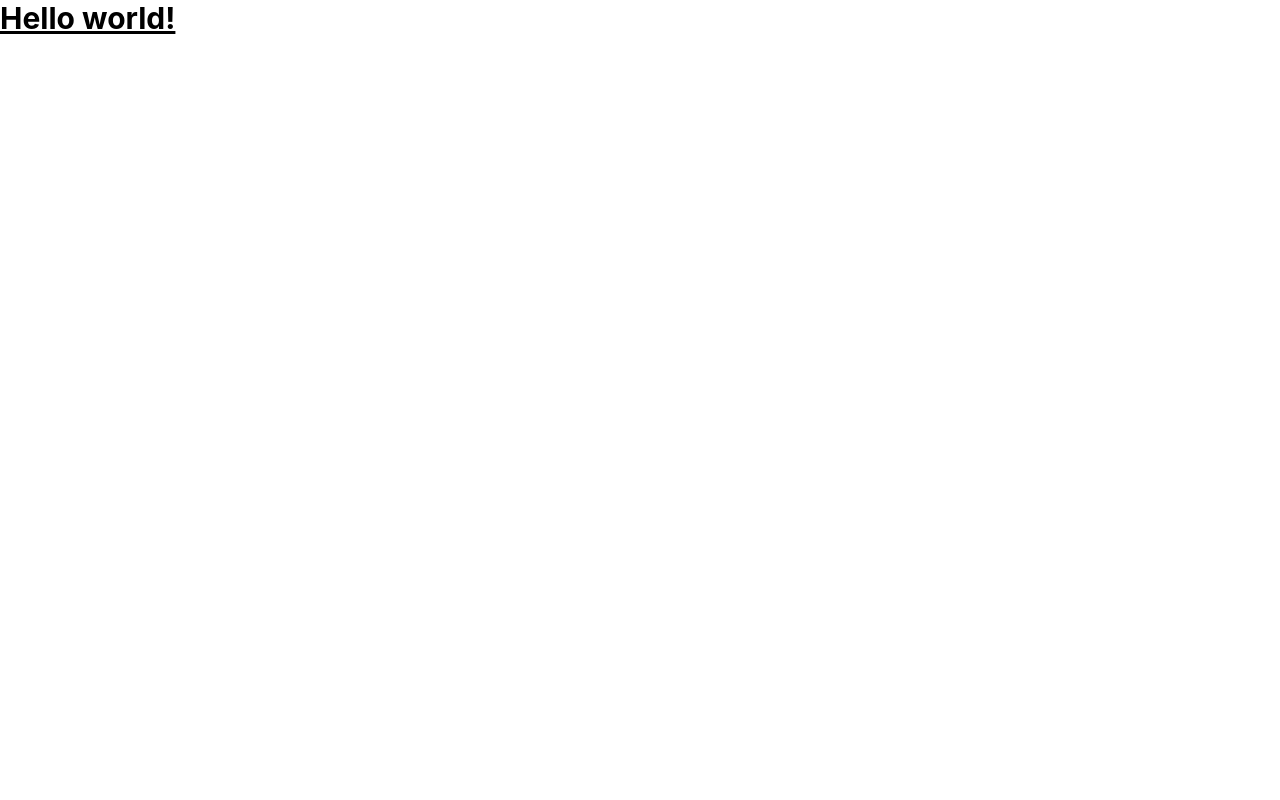
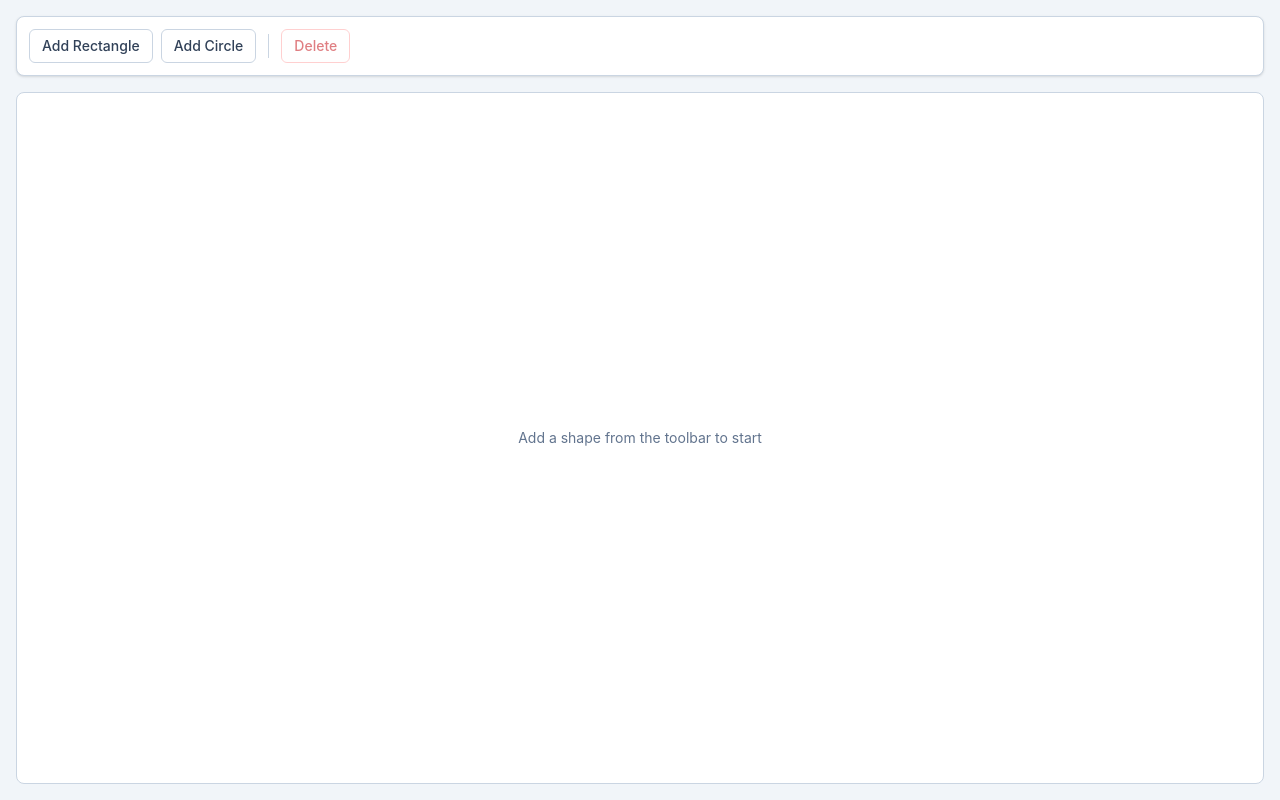
Before and after one commit to kathrynfieg/vue-starter, a Vue app: page / in a window 1280 px wide. Built offline with nearby package versions, Linux system fonts and the light colour scheme.

Commit message:
feat: extract element handling to composable

```diff
--- a/src/App.vue
+++ b/src/App.vue
@@ -1,5 +1,63 @@
-<script setup lang="ts"></script>
+<script setup lang="ts">
+import { computed, ref } from 'vue'
+import { useElementSize } from '@vueuse/core'
+import ShapeElement from './components/ShapeElement.vue'
+import ToolbarElement from './components/ToolbarElement.vue'
+import { useShapeElements } from './composables/useShapeElements'
+
+const canvasRef = ref<HTMLElement | null>(null)
+const { width: canvasWidth, height: canvasHeight } = useElementSize(canvasRef)
+const {
+  shapes,
+  selectedShapeId,
+  selectedElement,
+  addShape,
+  selectShape,
+  clearSelection,
+  updateShapePosition,
+  deleteSelectedShape,
+  deleteShapeById,
+} = useShapeElements()
+
+const canvasBounds = computed(() => ({
+  width: canvasWidth.value,
+  height: canvasHeight.value,
+}))
+</script>
 
 <template>
-  <h1 class="text-3xl font-bold underline">Hello world!</h1>
+  <main class="flex h-screen w-screen flex-col bg-slate-100 p-4">
+    <ToolbarElement
+      :selected-element="selectedElement"
+      @add-shape="addShape"
+      @delete-selected="deleteSelectedShape"
+    />
+
+    <section
+      ref="canvasRef"
+      class="relative mt-4 min-h-0 flex-1 overflow-hidden rounded-lg border border-slate-300 bg-white"
+      role="region"
+      aria-label="Canvas area"
+      @click="clearSelection"
+    >
+      <ShapeElement
+        v-for="shape in shapes"
+        :key="shape.id"
+        :element="shape"
+        :selected="shape.id === selectedShapeId"
+        :canvas-bounds="canvasBounds"
+        @select="selectShape"
+        @drag-move="updateShapePosition"
+        @drag-end="updateShapePosition"
+        @request-delete="deleteShapeById"
+      />
+
+      <p
+        v-if="shapes.length === 0"
+        class="absolute inset-0 grid place-items-center text-sm text-slate-500"
+      >
+        Add a shape from the toolbar to start
+      </p>
+    </section>
+  </main>
 </template>
--- /dev/null
+++ b/src/composables/useShapeElements.ts
@@ -0,0 +1,104 @@
+import { computed, ref } from 'vue'
+import type { ShapeElement, ShapeType } from '../types'
+
+interface DragPayload {
+  id: string
+  x: number
+  y: number
+}
+
+function createShape(shapeType: ShapeType): ShapeElement {
+  if (shapeType === 'rectangle') {
+    return {
+      id: crypto.randomUUID(),
+      type: 'shape',
+      shapeType: 'rectangle',
+      x: 40,
+      y: 40,
+      width: 140,
+      height: 90,
+      cornerRadius: 8,
+      rotation: 0,
+      zIndex: Date.now(),
+      style: { fill: '#3b82f6' },
+    }
+  }
+
+  return {
+    id: crypto.randomUUID(),
+    type: 'shape',
+    shapeType: 'circle',
+    x: 60,
+    y: 60,
+    radius: 45,
+    rotation: 0,
+    zIndex: Date.now(),
+    style: { fill: '#10b981' },
+  }
+}
+
+export function useShapeElements() {
+  const shapes = ref<ShapeElement[]>([])
+
+  const selectedShapeId = ref<string | null>(null)
+
+  const selectedElement = computed(
+    () => shapes.value.find((shape) => shape.id === selectedShapeId.value) ?? null,
+  )
+
+  function addShape(shapeType: ShapeType) {
+    const newShape = createShape(shapeType)
+    shapes.value.push(newShape)
+    selectedShapeId.value = newShape.id
+  }
+
+  function selectShape(id: string) {
+    selectedShapeId.value = id
+  }
+
+  function clearSelection() {
+    selectedShapeId.value = null
+  }
+
+  function updateShapePosition({ id, x, y }: DragPayload) {
+    const index = shapes.value.findIndex((shape) => shape.id === id)
+    if (index === -1) {
+      return
+    }
+
+    const target = shapes.value[index]
+    shapes.value[index] = {
+      ...target,
+      x,
+      y,
+    }
+  }
+
+  function deleteSelectedShape() {
+    if (!selectedShapeId.value) {
+      return
+    }
+
+    shapes.value = shapes.value.filter((shape) => shape.id !== selectedShapeId.value)
+    selectedShapeId.value = null
+  }
+
+  function deleteShapeById(id: string) {
+    shapes.value = shapes.value.filter((shape) => shape.id !== id)
+    if (selectedShapeId.value === id) {
+      selectedShapeId.value = null
+    }
+  }
+
+  return {
+    shapes,
+    selectedShapeId,
+    selectedElement,
+    addShape,
+    selectShape,
+    clearSelection,
+    updateShapePosition,
+    deleteSelectedShape,
+    deleteShapeById,
+  }
+}
```
